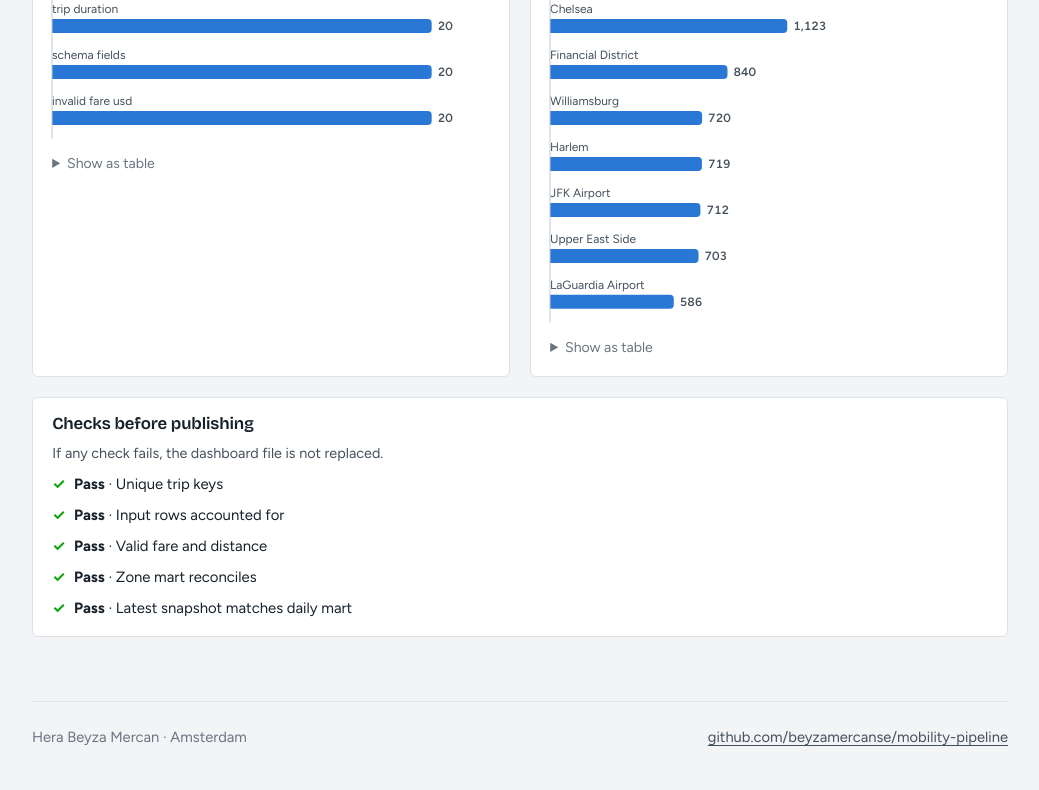
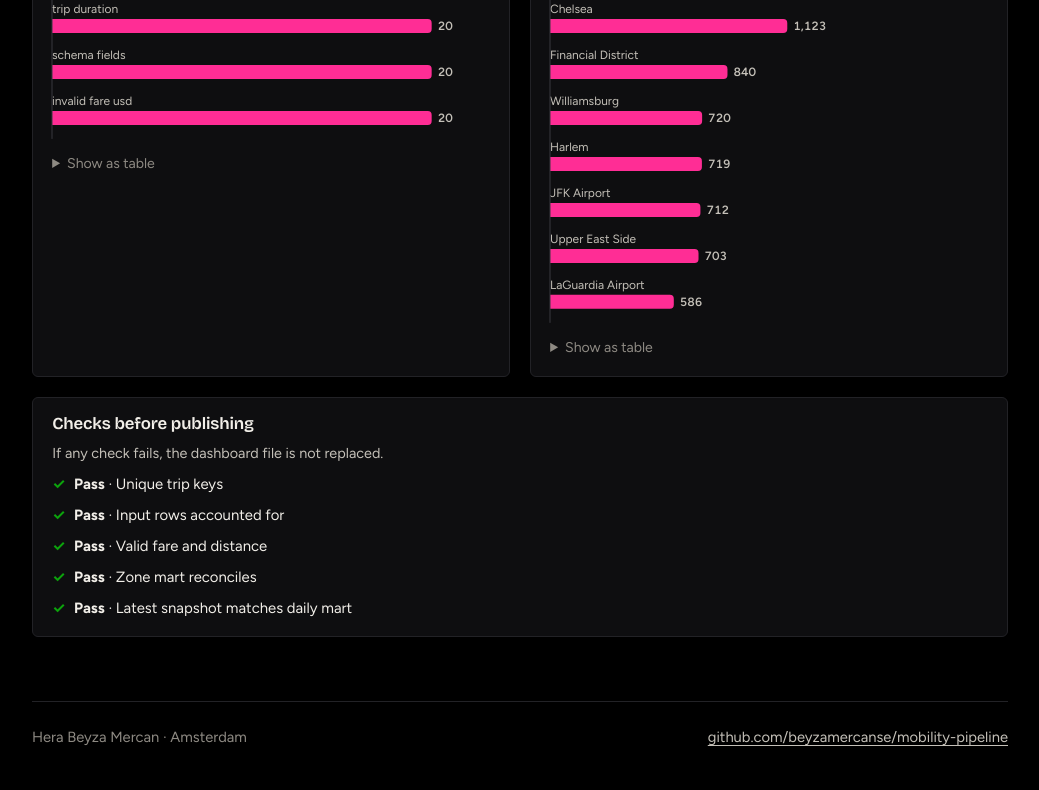
Before and after one commit to beyzamercanse/mobility-pipeline, a plain HTML site: page dashboard/index.html in a window 1280 px wide. Shown: the part 1386-2176 px from the top of the page, without its empty margins (120-1159 px from the left). Drawn offline with nearby package versions, Linux system fonts and the light colour scheme.

Commit message:
Dashboard: black background with neon pink palette
Matches the portfolio site. Charts use pink / cyan / amber, checked for colour-blind separation on dark panels.

```diff
--- a/dashboard/dashboards.js
+++ b/dashboard/dashboards.js
@@ -81,7 +81,7 @@
     ];
     C.hbars(figure(root, {
       title: 'What changed from May to June',
-      sub: 'The parts add up to the total change of <b>' + esc(f.gbpSigned(t.total)) + '</b>. Red lowers revenue, blue raises it.',
+      sub: 'The parts add up to the total change of <b>' + esc(f.gbpSigned(t.total)) + '</b>. Pink lowers revenue, cyan raises it.',
       table: C.table([{ label: 'Component', value: 'label' }, { label: 'Change', value: function (r) { return f.gbpSigned(r.value); }, num: true }],
         parts.concat([{ label: 'Total', value: t.total, _total: true }]))
     }), { rows: parts, fmt: f.gbpSigned, shortFmt: f.gbpSignedShort, colorFor: function (v) { return v < 0 ? 'var(--neg)' : 'var(--pos)'; }, labelWidth: 190 });
@@ -136,10 +136,10 @@
     C.hbars(figure(root, {
       title: 'Onboarding funnel by arm', span: true,
       sub: 'Share of assigned users reaching each step. Users who never saw onboarding stay in the denominator.',
-      legend: [{ label: 'Control (' + ctl.assigned_users.toLocaleString('en-GB') + ')', color: 'var(--series-1)' }, { label: 'Treatment (' + trt.assigned_users.toLocaleString('en-GB') + ')', color: 'var(--series-2)' }],
+      legend: [{ label: 'Control (' + ctl.assigned_users.toLocaleString('en-GB') + ')', color: 'var(--series-2)' }, { label: 'Treatment (' + trt.assigned_users.toLocaleString('en-GB') + ')', color: 'var(--series-1)' }],
       table: C.table([{ label: 'Step', value: 'stage' }, { label: 'Control', value: function (s) { return f.int(s.control) + ' (' + f.pct(s.control / ctl.assigned_users) + ')'; }, num: true },
         { label: 'Treatment', value: function (s) { return f.int(s.treatment) + ' (' + f.pct(s.treatment / trt.assigned_users) + ')'; }, num: true }], d.funnel)
-    }), { categories: stages, series: [{ name: 'Control', color: 'var(--series-1)', values: ctlRates }, { name: 'Treatment', color: 'var(--series-2)', values: trtRates }], fmt: function (v) { return f.pct(v); }, max: 1, labelWidth: 150 });
+    }), { categories: stages, series: [{ name: 'Control', color: 'var(--series-2)', values: ctlRates }, { name: 'Treatment', color: 'var(--series-1)', values: trtRates }], fmt: function (v) { return f.pct(v); }, max: 1, labelWidth: 150 });
 
     var ic = r.interval_check;
     function rowsFor(key) {
--- a/dashboard/style.css
+++ b/dashboard/style.css
@@ -1,33 +1,32 @@
 /* Layout: one left-aligned reading column (~680px) with figures allowed to run wider (~980px),
    over a live dot-grid background (assets/js/background.js) that reads like graph paper.
-   Type: Bricolage Grotesque for headings, Figtree for text, JetBrains Mono for labels and data. */
+   Type: Bricolage Grotesque for headings, Figtree for text, JetBrains Mono for labels and data.
+   Colour: one fixed dark look. Black ground, off-white type, neon pink for every highlight. */
 :root {
-  --bg: #f2f4f6;
-  --bg-dot-rgb: 38 50 64;
-  --accent-rgb: 28 92 171;
-  --surface: #ffffff;
-  --ink: #16202a;
-  --ink-2: #44505c;
-  --muted: #6b7480;
-  --rule: #dde2e7;
-  --rule-strong: #c3cad2;
-  --accent: #1c5cab;
-  --accent-hover: #15467f;
-  --code-bg: #eef1f4;
+  --bg: #000000;
+  --bg-dot-rgb: 242 239 233;
+  --accent-rgb: 255 45 149;
+  --surface: #0e0e10;
+  --ink: #f2efe9;
+  --ink-2: #c4c0b8;
+  --muted: #8e8a83;
+  --rule: #222226;
+  --rule-strong: #34343a;
+  --accent: #ff2d95;
+  --accent-hover: #ff7ac0;
+  --code-bg: #141417;
 
-  /* chart roles (reference palette, validated) */
-  --series-1: #2a78d6;
-  --series-2: #eb6834;
-  --series-3: #1baf7a;
-  --pos: #2a78d6;
-  --neg: #e34948;
-  --total: #52514e;
-  --ord-1: #86b6ef;
-  --ord-2: #256abf;
-  --grid: #e2e6ea;
-  --baseline: #c3c9d0;
+  /* chart roles: pink / cyan / amber, validated all-pairs on the dark panel surface */
+  --series-1: #ff2d95;
+  --series-2: #119dbb;
+  --series-3: #c98500;
+  --pos: #119dbb;
+  --neg: #ff2d95;
+  --total: #bdb9b1;
+  --grid: #1d1d21;
+  --baseline: #3a3a40;
   --good: #0ca30c;
-  --critical: #d03b3b;
+  --critical: #e5484d;
 
   --font-head: "Bricolage Grotesque", "Figtree", system-ui, -apple-system, "Segoe UI", sans-serif;
   --font-body: "Figtree", system-ui, -apple-system, "Segoe UI", Arial, sans-serif;
@@ -36,27 +35,18 @@
   --text: 1.0625rem;
   --measure: 42rem;
   --wide: 61rem;
-  color-scheme: light;
-}
-@media (prefers-color-scheme: dark) {
-  :root:not([data-theme="light"]) {
-    --bg: #0e1115; --bg-dot-rgb: 196 206 218; --accent-rgb: 127 177 238; --surface: #171b20; --ink: #e9edf1; --ink-2: #b9c1ca; --muted: #8f98a3;
-    --rule: #2a3038; --rule-strong: #3a424c; --accent: #7fb1ee; --accent-hover: #a9caf4; --code-bg: #1d2228;
-    --series-1: #3987e5; --series-2: #d95926; --series-3: #199e70; --pos: #3987e5; --neg: #e66767;
-    --total: #c3c2b7; --ord-1: #256abf; --ord-2: #86b6ef; --grid: #262c33; --baseline: #3a414a;
-    color-scheme: dark;
-  }
-}
-:root[data-theme="dark"] {
-  --bg: #0e1115; --bg-dot-rgb: 196 206 218; --accent-rgb: 127 177 238; --surface: #171b20; --ink: #e9edf1; --ink-2: #b9c1ca; --muted: #8f98a3;
-  --rule: #2a3038; --rule-strong: #3a424c; --accent: #7fb1ee; --accent-hover: #a9caf4; --code-bg: #1d2228;
-  --series-1: #3987e5; --series-2: #d95926; --series-3: #199e70; --pos: #3987e5; --neg: #e66767;
-  --total: #c3c2b7; --ord-1: #256abf; --ord-2: #86b6ef; --grid: #262c33; --baseline: #3a414a;
   color-scheme: dark;
 }
 
 * { box-sizing: border-box; }
-html { -webkit-text-size-adjust: 100%; }
+html { -webkit-text-size-adjust: 100%; scrollbar-color: var(--accent) var(--bg); }
+::-webkit-scrollbar { width: 10px; height: 10px; background: var(--bg); }
+::-webkit-scrollbar-track { background: var(--bg); }
+::-webkit-scrollbar-thumb { background: var(--accent); border-radius: 10px; border: 2px solid var(--bg); }
+::-webkit-scrollbar-thumb:hover { background: var(--accent-hover); }
+::-webkit-scrollbar-corner { background: var(--bg); }
+.table-wrap, pre { scrollbar-color: var(--accent) var(--surface); }
+::selection { background: var(--accent); color: #000000; }
 body {
   margin: 0;
   background: var(--bg);
@@ -66,8 +56,8 @@ body {
   padding-right: max(16px, env(safe-area-inset-right, 0px));
 }
 img, svg { max-width: 100%; }
-a { color: var(--accent); text-underline-offset: 0.18em; text-decoration-thickness: 1px; }
-a:hover { color: var(--accent-hover); }
+a { color: var(--accent); text-underline-offset: 0.18em; text-decoration-thickness: 1px; transition: color 0.15s, text-shadow 0.15s; }
+a:hover { color: var(--accent-hover); text-shadow: 0 0 14px rgba(255, 45, 149, 0.55); }
 :focus-visible { outline: 2px solid var(--accent); outline-offset: 2px; border-radius: 2px; }
 
 h1, h2, h3 { font-family: var(--font-head); font-weight: 700; line-height: 1.08; text-wrap: balance; margin: 0; color: var(--ink); }
@@ -90,7 +80,7 @@ pre code { background: none; padding: 0; font-size: inherit; }
 .site-nav { display: flex; flex-wrap: wrap; gap: 0.25rem 1.25rem; font-size: 0.98rem; }
 .site-nav a { color: var(--ink-2); text-decoration: none; padding-block: 0.2rem; border-bottom: 1.5px solid transparent; }
 .site-nav a:hover { color: var(--ink); }
-.site-nav a[aria-current="page"] { color: var(--ink); border-bottom-color: var(--ink); }
+.site-nav a[aria-current="page"] { color: var(--ink); border-bottom-color: var(--accent); }
 
 main { max-width: var(--wide); margin: 0 auto; padding-block: 3rem 4rem; display: grid; gap: 3.5rem; }
 .col { max-width: var(--measure); }
@@ -144,7 +134,7 @@ main { max-width: var(--wide); margin: 0 auto; padding-block: 3rem 4rem; display
 .flow li { position: relative; flex: 1 1 9rem; min-width: 0; background: var(--surface); border: 1px solid var(--rule-strong); border-radius: 5px; padding: 0.7rem 0.8rem; display: grid; gap: 0.2rem; align-content: start; }
 .flow li b { font: 620 1rem/1.25 var(--font-head); }
 .flow li span { font-size: 0.85rem; color: var(--ink-2); line-height: 1.35; }
-.flow li.gate { border-color: var(--ink-2); border-width: 1.5px; }
+.flow li.gate { border-color: var(--accent); border-width: 1.5px; }
 .flow li.out { background: transparent; border-style: dashed; }
 .flow-note { font-size: 0.92rem; color: var(--ink-2); max-width: var(--measure); }
 .arrow { flex: 0 0 auto; align-self: center; color: var(--muted); font-size: 1.1rem; }
@@ -185,7 +175,7 @@ tr.total td { font-weight: 700; border-top: 1px solid var(--rule-strong); }
 .chart .base { stroke: var(--baseline); stroke-width: 1; }
 .chart .ref { stroke: var(--ink-2); stroke-width: 1; stroke-dasharray: 0; opacity: 0.55; }
 .chart [data-tip] { cursor: default; }
-.tip { position: absolute; pointer-events: none; background: var(--ink); color: var(--bg); font-size: 0.84rem; line-height: 1.35; padding: 0.4rem 0.55rem; border-radius: 4px; white-space: nowrap; transform: translate(-50%, calc(-100% - 10px)); z-index: 5; }
+.tip { position: absolute; pointer-events: none; background: var(--ink); color: #000000; box-shadow: 0 0 0 1px var(--accent), 0 6px 20px rgba(0, 0, 0, 0.6); font-size: 0.84rem; line-height: 1.35; padding: 0.4rem 0.55rem; border-radius: 4px; white-space: nowrap; transform: translate(-50%, calc(-100% - 10px)); z-index: 5; }
 .tip[hidden] { display: none; }
 
 /* ---------- about ---------- */
@@ -197,7 +187,7 @@ tr.total td { font-weight: 700; border-top: 1px solid var(--rule-strong); }
 
 /* ---------- venture ---------- */
 .steps { margin: 0; padding: 0; list-style: none; counter-reset: s; display: grid; grid-template-columns: repeat(4, minmax(0, 1fr)); gap: 1rem; }
-.steps li { counter-increment: s; border-top: 2px solid var(--ink); padding-top: 0.7rem; display: grid; gap: 0.3rem; align-content: start; }
+.steps li { counter-increment: s; border-top: 2px solid var(--accent); padding-top: 0.7rem; display: grid; gap: 0.3rem; align-content: start; }
 .steps li::before { content: counter(s); font: 700 0.85rem/1 var(--font-head); color: var(--muted); }
 .steps b { font-family: var(--font-head); font-weight: 620; font-size: 1.08rem; }
 .steps span { font-size: 0.93rem; color: var(--ink-2); }
```
